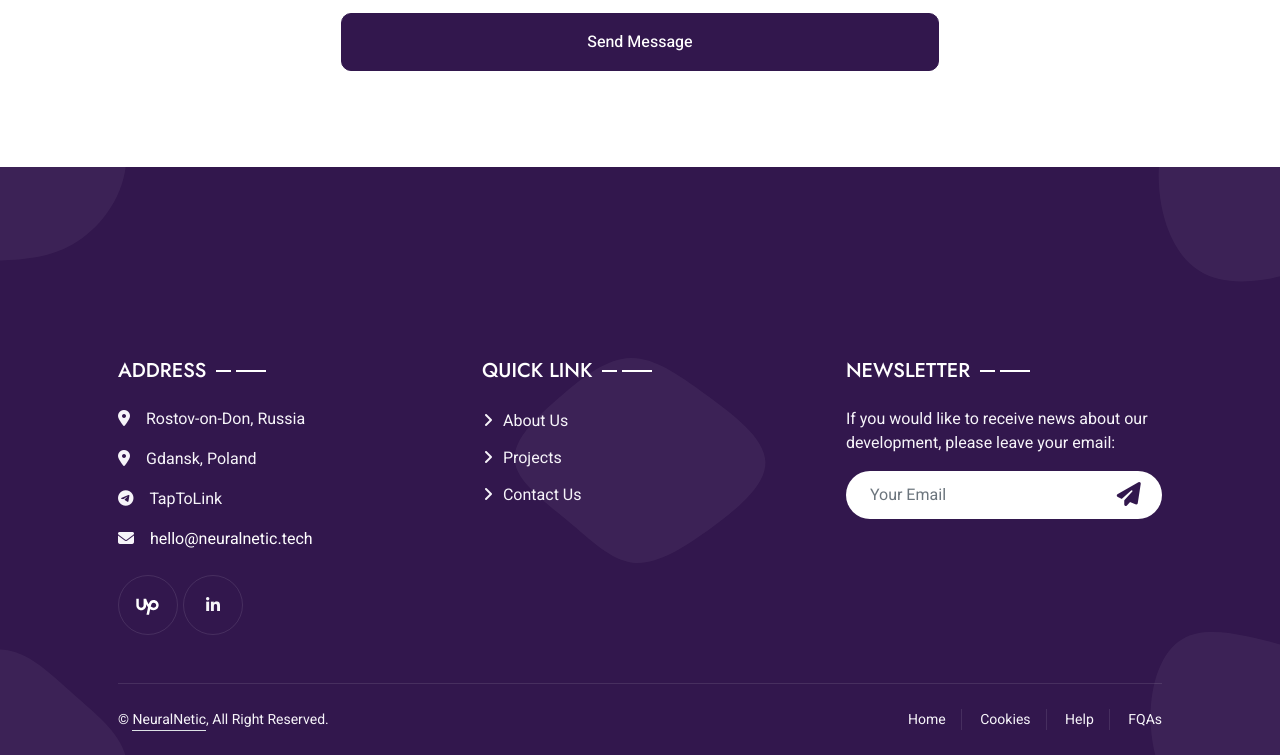
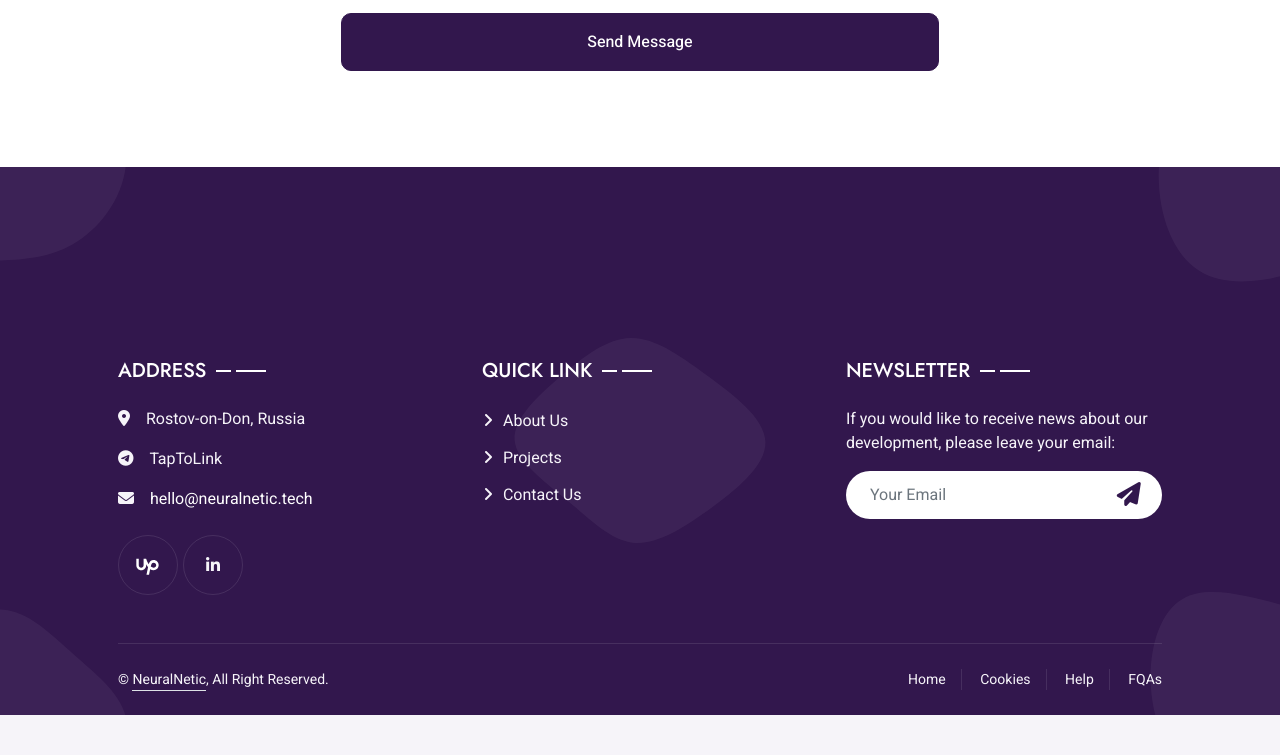
Before and after one commit to NeuralNetic/website, a plain HTML site: page index.html in a window 1280 px wide. Shown: the part 4825-5580 px from the top of the page. After the commit the page ends 5540 px from the top, so only its background shows below. Drawn offline with nearby package versions, Linux system fonts and the light colour scheme.

```diff
--- a/index.html
+++ b/index.html
@@ -604,7 +604,7 @@
                     <div class="col-md-6 col-lg-3">
                         <p class="section-title text-white h5 mb-4">Address<span></span></p>
                         <p><i class="fa fa-map-marker-alt me-3"></i>Rostov-on-Don, Russia</p>
-                        <p><i class="fa fa-map-marker-alt me-3"></i>Gdansk, Poland</p>
+<!--                        <p><i class="fa fa-map-marker-alt me-3"></i>Gdansk, Poland</p>-->
                         <p><i class="fa fa-telegram me-3"></i><a target="_blank" rel="noopener noreferrer" href="https://t.me/alexeysrus" style="color: var(--light);">TapToLink</a></p>
                         <p><i class="fa fa-envelope me-3"></i><a class="text-white" href="mailto:hello@neuralnetic.tech?subject = Feedback&body = Message">hello@neuralnetic.tech</a></p>
                         <div class="d-flex pt-2">
```
